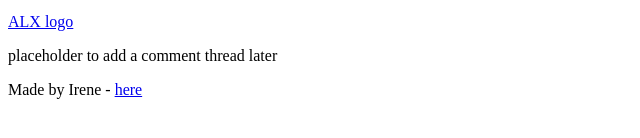
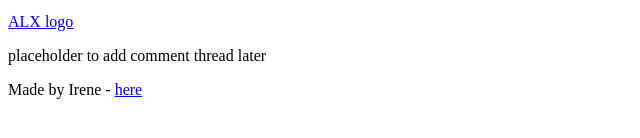
Before and after one commit to IreneGithundi/My_First_Portfolio, a plain HTML site: page html_basic/index.html in a window 1280 px wide. Shown: the part 336-474 px from the top of the page, 0-640 px from the left. Drawn offline with Linux system fonts and the light colour scheme.

Commit message:
Making a cool website

```diff
--- a/html_basic/index.html
+++ b/html_basic/index.html
@@ -22,7 +22,7 @@
                 <a href="https://i.ibb.co/gTDZZT8/ALX-Logo-07.png">ALX logo</a>
             </article>
             <aside>
-                <p>placeholder to add a comment thread later</p>
+                <p>placeholder to add comment thread later</p>
             </aside>
         </main>
         <footer>
```
